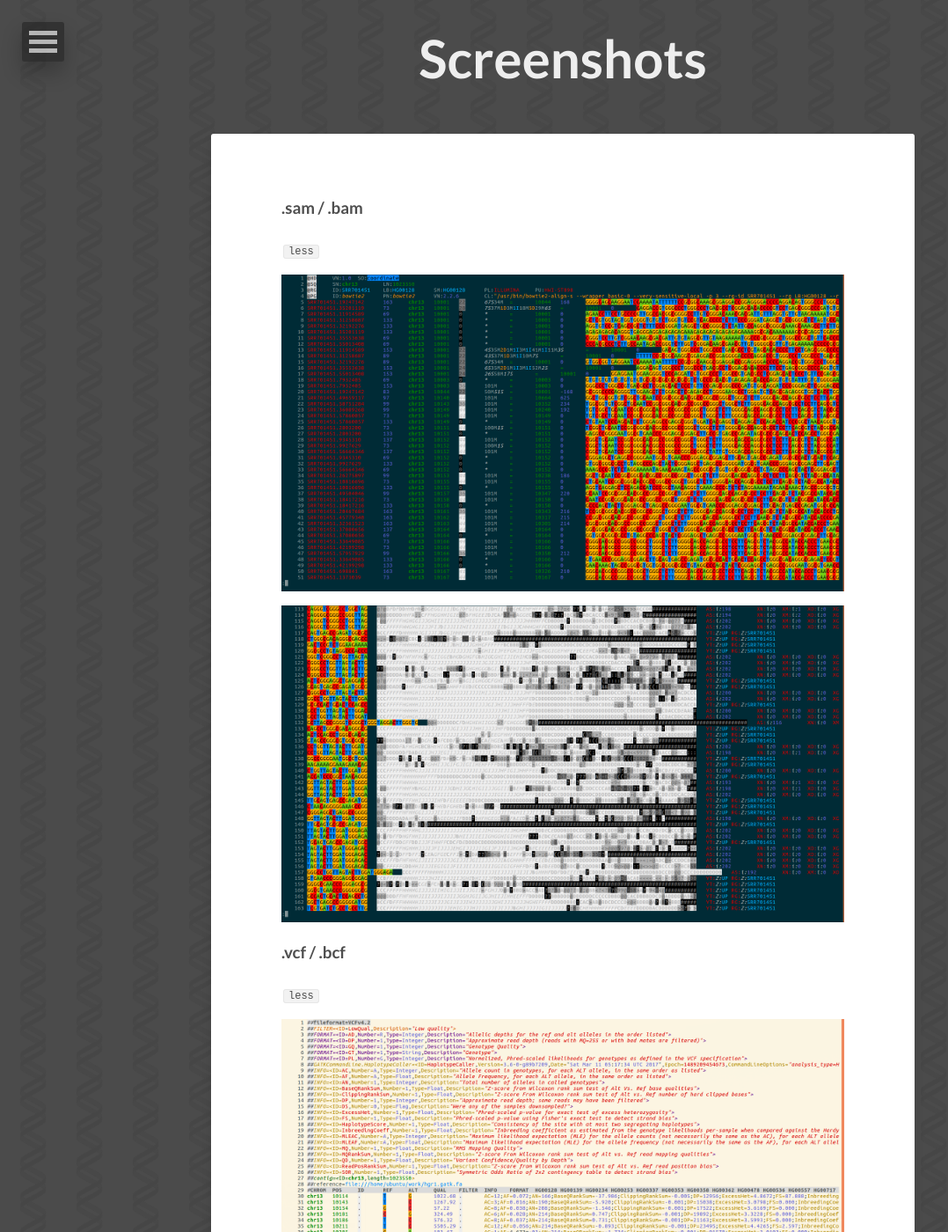
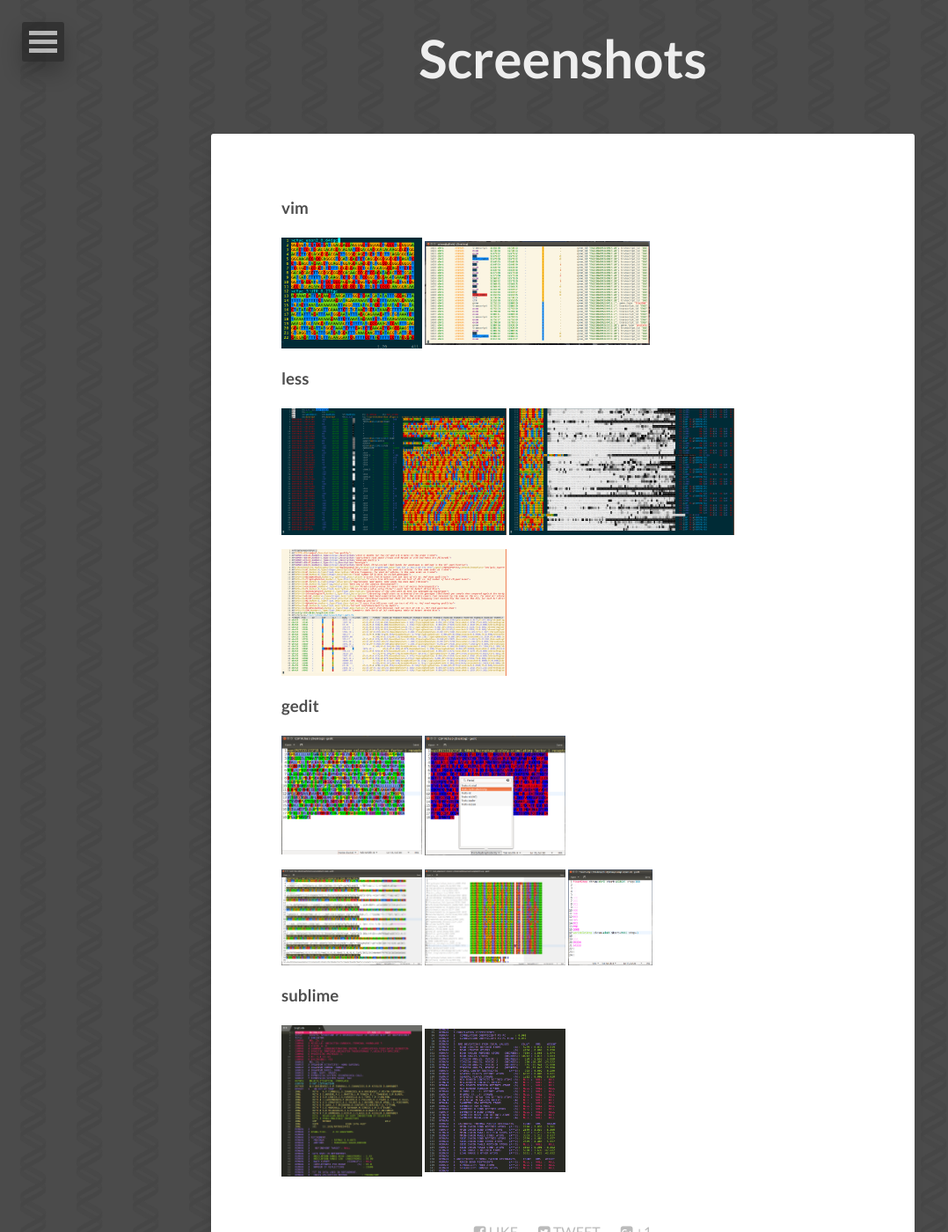
Before and after one commit to bioSyntax/bioSyntax-site, a Jekyll site: the page built from screenshots.md, in a window 1280 px wide and 1400 px high. Shown: the whole window at 88% size, without its empty margins (0-1078 px from the left). Built offline with Jekyll 4.4.1, drawn with Linux system fonts in a browser that asks for light colours; nearby versions of some CDN libraries.

Commit message:
Updated screenshots page with more examples

```diff
--- a/screenshots.md
+++ b/screenshots.md
@@ -5,25 +5,30 @@
   background: dna_tile.png
 ---
 
-### .sam / .bam
+### vim
 
-`less`
-
-[<img src="images/screens/sam-less.png">](images/screens/sam-less.png)
-
-[<img src="images/screens/sam-less_2.png">](images/screens/sam-less_2.png)
-
-### .vcf / .bcf
-
-`less`
-
-[<img src="images/screens/vcf-less.png">](images/screens/vcf-less.png)
+[<img src="images/screens/fa-vim_myc_gc.png" height="25%" width="25%">](images/screens/fa-vim_myc_gc.png)
+[<img src="images/screens/less-gtf.png" height="40%" width="40%">](images/screens/less-gtf.png)
 
 
-### .pdb
+### less
 
-`sublime`
+[<img src="images/screens/sam-less.png" height="40%" width="40%">](images/screens/sam-less.png)
+[<img src="images/screens/sam-less_2.png" height="40%" width="40%" >](images/screens/sam-less_2.png)
 
-[<img src="images/screens/pdb-sublime_1.png">](images/screens/pdb-sublime_1.png)
+[<img src="images/screens/vcf-less.png" height="40%" width="40%">](images/screens/vcf-less.png)
 
-[<img src="images/screens/pdb-sublime_2.png">](images/screens/pdb-sublime_2.png)
+### gedit
+
+[<img src="images/screens/gedit-fasta-clustal.png" height="25%" width="25%">](images/screens/gedit-fasta-clustal.png)
+[<img src="images/screens/gedit-fasta-hydro.png" height="25%" width="25%">](images/screens/gedit-fasta-hydro.png)
+
+[<img src="images/screens/gedit-fastq.png" height="25%" width="25%">](images/screens/gedit-fastq.png)
+[<img src="images/screens/gedit-clustal.png" height="25%" width="25%">](images/screens/gedit-clustal.png)
+[<img src="images/screens/gedit-wig.png" height="15%" width="15%">](images/screens/gedit-wig.png)
+
+
+### sublime
+
+[<img src="images/screens/pdb-sublime_1.png" height="25%" width="25%">](images/screens/pdb-sublime_1.png)
+[<img src="images/screens/pdb-sublime_2.png" height="25%" width="25%">](images/screens/pdb-sublime_2.png)
```
Also changed, not shown: images/screens/gedit-clustal.png (added), images/screens/gedit-fasta-clustal.png (added), images/screens/gedit-fasta-hydro.png (added), images/screens/gedit-fastq.png (added), images/screens/gedit-wig.png (added), images/screens/less-gtf.png (added), images/screens/vim-vcf.png (added).
